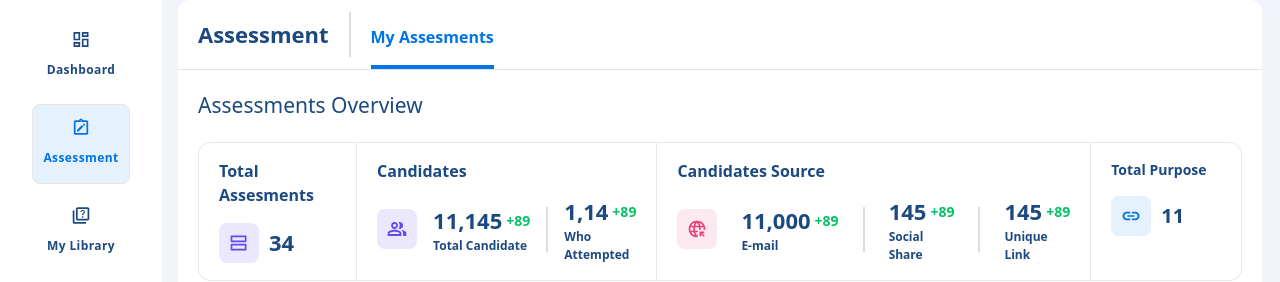
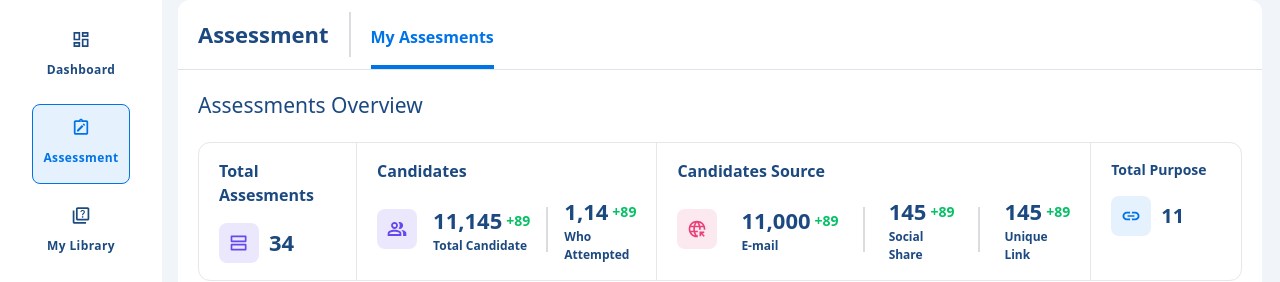
Before and after one commit to Palakgontiya/Unstop_assessment, a React (Vite) app: page / in a window 1280 px wide. Shown: the top 282 px of the page. Built offline with nearby package versions, Linux system fonts and the light colour scheme.

Commit message:
fixes minor UI bugs

```diff
--- a/src/components/organisms/MainSidebar/SidebarButton.jsx
+++ b/src/components/organisms/MainSidebar/SidebarButton.jsx
@@ -19,9 +19,9 @@ const SidebarButton = ({ icon: Icon, btnText, id, onClick, isClicked }) => {
   return (
     <div
       id={id}
-      className={`flex flex-col justify-center items-center gap-2 rounded-lg py-3 w-[98px] cursor-pointer text-[#0073E6] border ${
+      className={`flex flex-col justify-center items-center gap-2 rounded-lg py-3 w-[98px] border cursor-pointer text-[#0073E6]  ${
         isClicked
-          ? `border-${selectedColor} text-${selectedColor} bg-[#E5F1FC]`
+          ? `border border-[${selectedColor}] text-${selectedColor} bg-[#E5F1FC]`
           : `border-transparent text-[${selectedColor}] bg-transparent`
       }`}
       onClick={handleClick} // Use the defined handleClick function for click event
```
